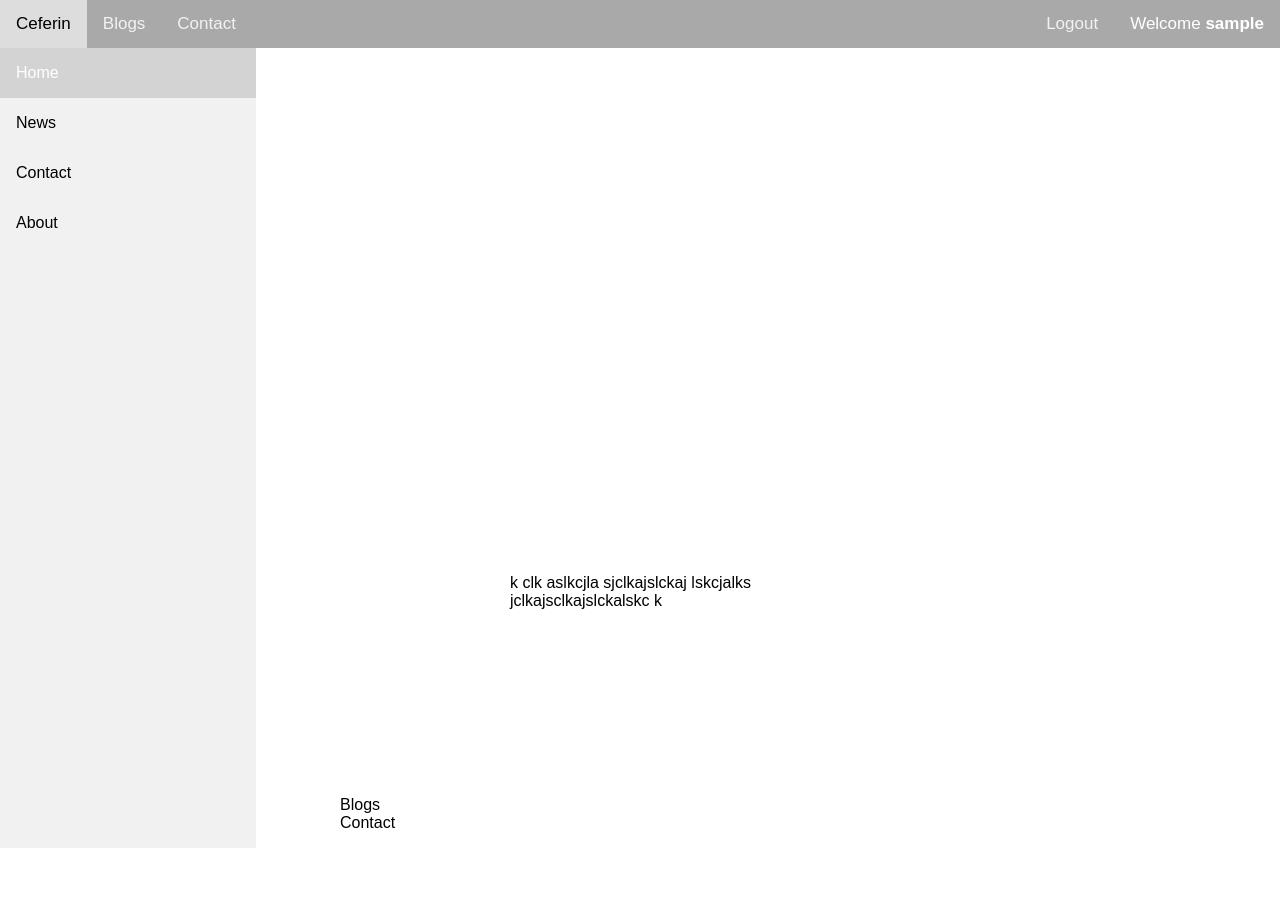
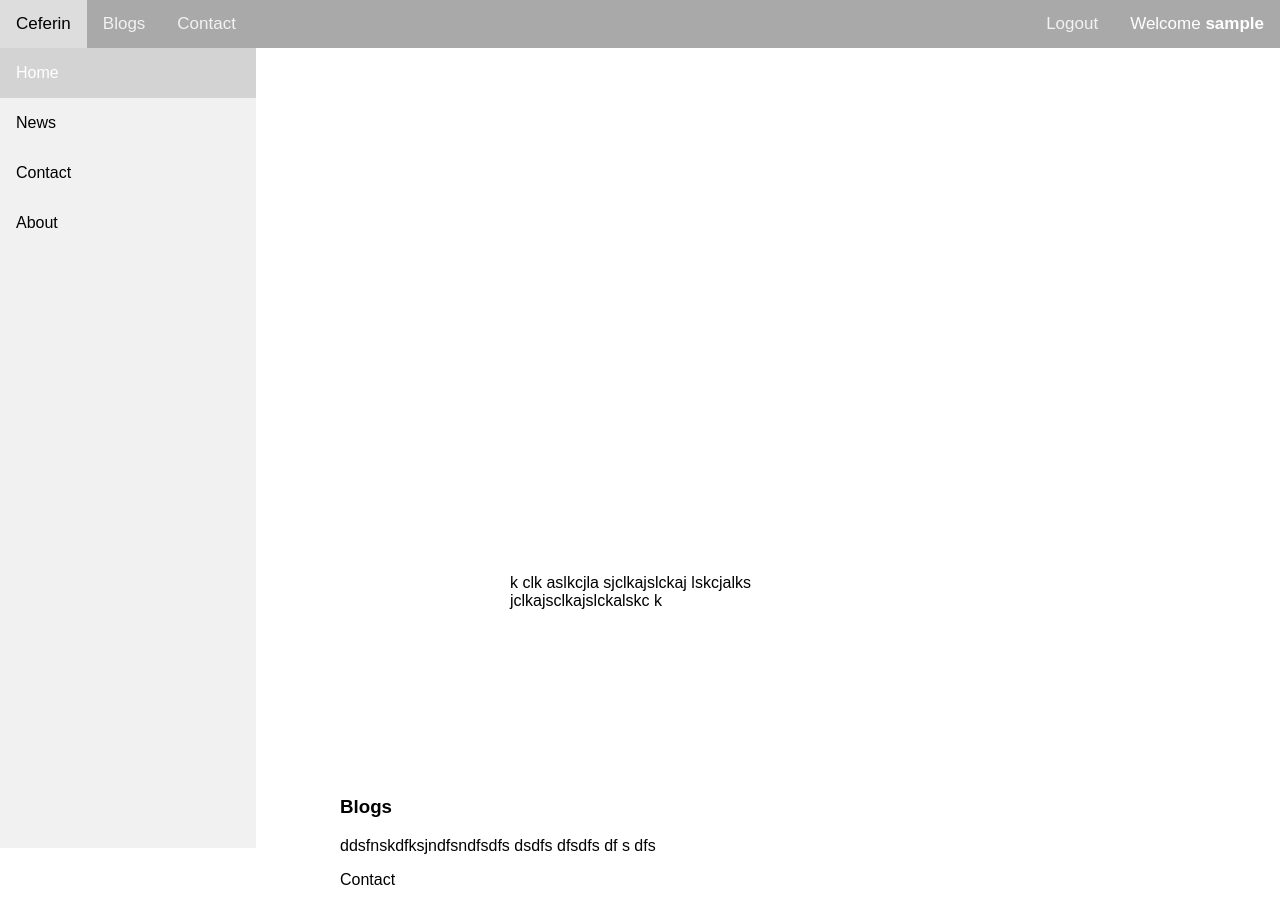
Before and after one commit to jamespeterjacob/realdeal, a React (Create React App) app: page / in a window 1280 px wide. Shown: the top 924 px of the page. Built offline with nearby package versions, Linux system fonts and the light colour scheme; sample sign-in values are in the browser's storage.

Commit message:
modified:   src/Blogs.js

```diff
--- a/src/Blogs.js
+++ b/src/Blogs.js
@@ -1,7 +1,12 @@
 const Blogs = () => {
 
     return (
-     <div>Blogs</div>
+     <div>
+      <h3>Blogs</h3>
+      <p>ddsfnskdfksjndfsndfsdfs dsdfs dfsdfs df s dfs</p>
+
+     </div>
+
       );
     };
 
```
